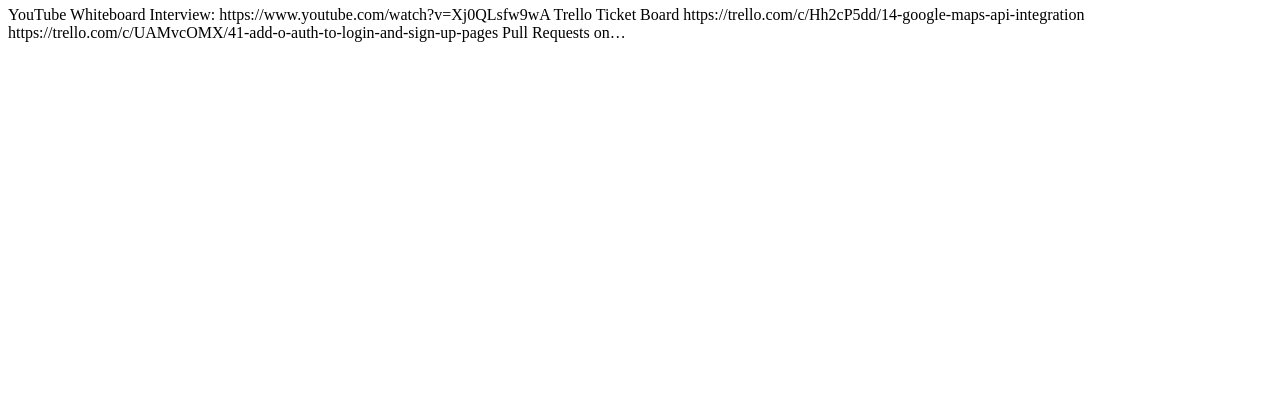
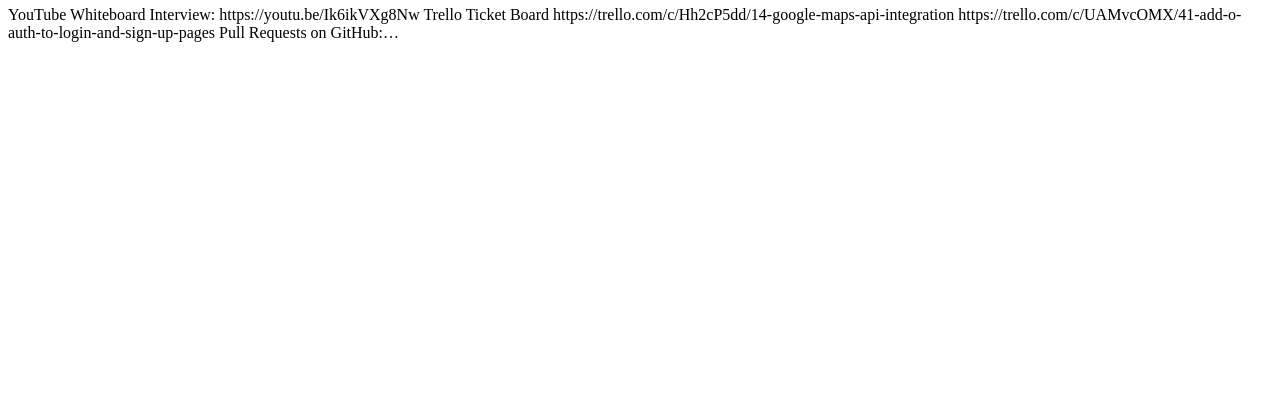
Before and after one commit to RedHoodJT1988/jonathanreevesblog, a Gatsby site: page / in a window 1280 px wide. Shown: the part 399-800 px from the top of the page. Built offline with nearby package versions, Linux system fonts and the light colour scheme; Gatsby itself is replaced by a stand-in of ours.

Commit message:
Added WhiteBoard Video link to youtube

```diff
--- a/src/pages/11-30-18-third-blog-post/index.md
+++ b/src/pages/11-30-18-third-blog-post/index.md
@@ -5,7 +5,7 @@
 ---
 
 YouTube Whiteboard Interview:
-https://www.youtube.com/watch?v=Xj0QLsfw9wA
+https://youtu.be/Ik6ikVXg8Nw
 
 ---
 
--- a/src/pages/index.js
+++ b/src/pages/index.js
@@ -1,7 +1,7 @@
 import React from 'react'
 import { Link, graphql } from 'gatsby'
 
-// import '../css/index.css'; // add some style if you want!
+//import '../components/index.css' // add some style if you want!
 
 export default function Index({ data }) {
   const { edges: posts } = data.allMarkdownRemark
--- a/src/templates/blog-post.js
+++ b/src/templates/blog-post.js
@@ -2,7 +2,7 @@
 import Helmet from 'react-helmet'
 import { graphql } from 'gatsby'
 
-// import '../css/blog-post.css';
+// import '../css/blog-post.css'
 
 export default function Template({ data }) {
   const { markdownRemark: post } = data
```
